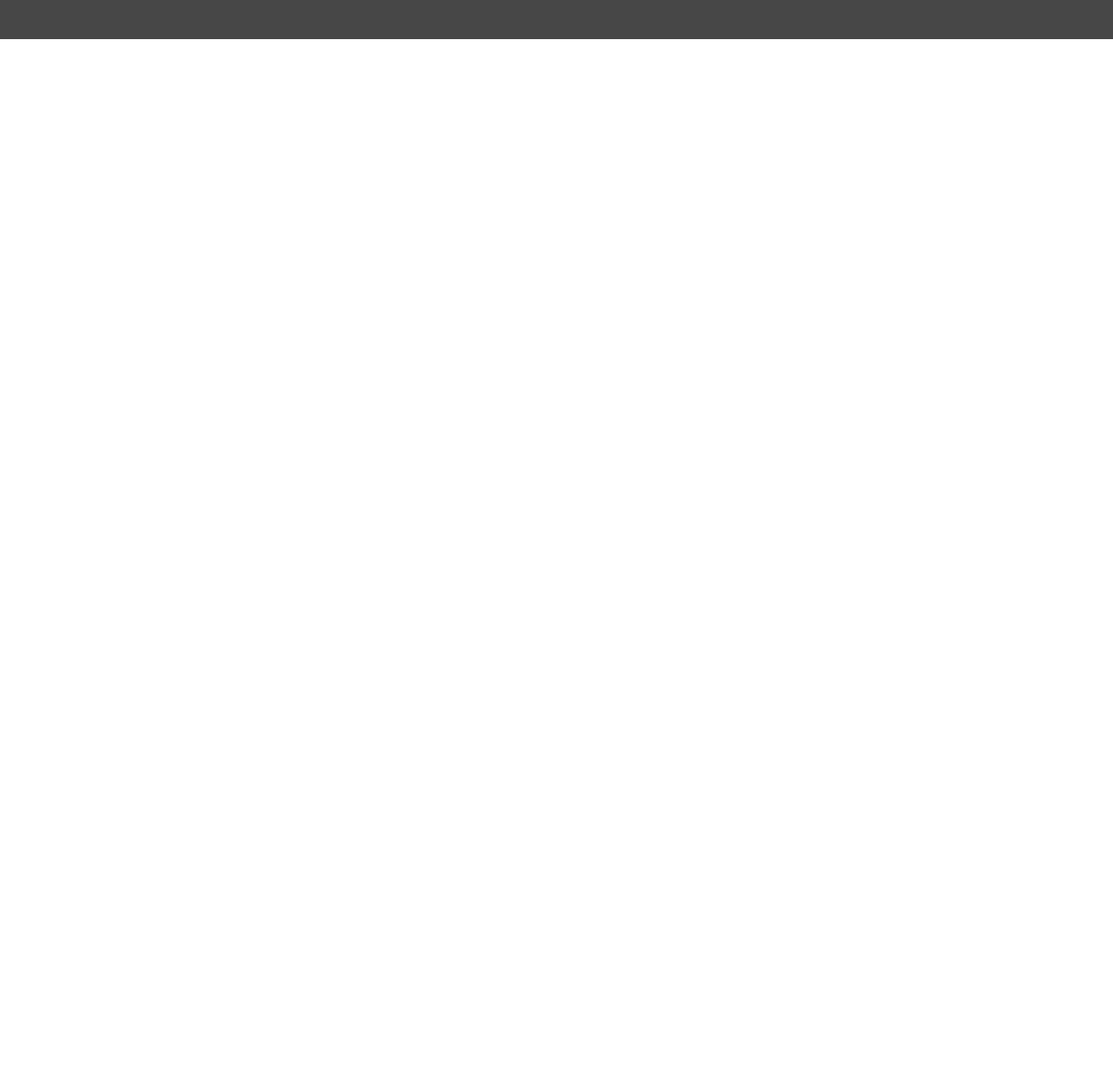
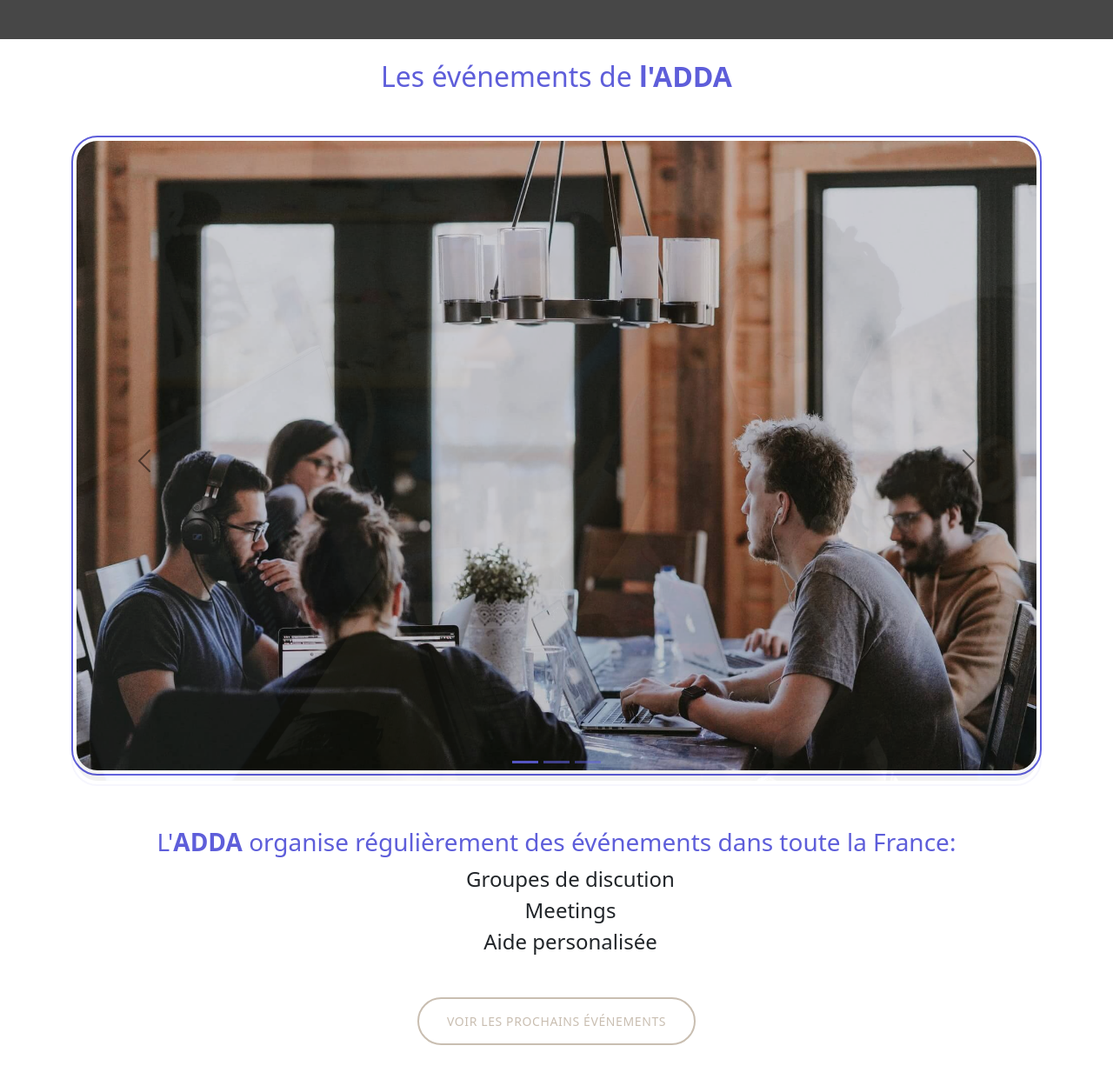
Before and after one commit to Cedric72-web/assoc_Adda, a plain HTML site: page index.html in a window 1280 px wide. Shown: the part 2120-3361 px from the top of the page at 87% size. Before the commit the page ends 2165 px from the top, so only its background shows below. Drawn offline with nearby package versions, Linux system fonts and the light colour scheme; a web font is replaced by a local one.

Commit message:
Add Events section

```diff
--- a/index.html
+++ b/index.html
@@ -159,8 +159,62 @@
               </div>
           </div>
       </div>
-  </section>
-  <!-- End About section-->
+    </section>
+    <!-- End About section-->
+
+    <!-- Start Event section-->
+    <section id="events" class="container-fluid">
+      <div class="d-flex-justify-content-center flex-colum text-center quote">
+        <h2 class="pt-4">Les événements de
+            <span class="fw-bold">l'ADDA</span>
+        </h2>
+      </div>
+      <div class="container">
+        <div id="eventsCarousel" class="carousel slide carousel-fade carousel-dark mt-5 mb-5 carousel-img d-flex justify-content-center align-items-center text-center" data-bs-ride="carousel">
+          <div class="carousel-indicators">
+            <button type="button" data-bs-target="#eventsCarousel" data-bs-slide-to="0" class="active" aria-current="true" aria-label="Slide 1"></button>
+            <button type="button" data-bs-target="#eventsCarousel" data-bs-slide-to="1" aria-label="Slide 2"></button>
+            <button type="button" data-bs-target="#eventsCarousel" data-bs-slide-to="2" aria-label="Slide 3"></button>
+          </div>
+          <div class="carousel-inner">
+            <div class="carousel-item active">
+              <img src="images/caroussel-img1.jpg" class="d-block img-thumbnail" alt="...">
+            </div>
+            <div class="carousel-item">
+              <img src="images/caroussel-img2.jpg" class="d-block img-thumbnail" alt="...">
+            </div>
+            <div class="carousel-item">
+              <img src="images/caroussel-img3.jpg" class="d-block img-thumbnail" alt="...">
+            </div>
+          </div>
+          <button class="carousel-control-prev" type="button" data-bs-target="#eventsCarousel" data-bs-slide="prev">
+            <span class="carousel-control-prev-icon" aria-hidden="true"></span>
+            <span class="visually-hidden">Previous</span>
+          </button>
+          <button class="carousel-control-next" type="button" data-bs-target="#eventsCarousel" data-bs-slide="next">
+            <span class="carousel-control-next-icon" aria-hidden="true"></span>
+            <span class="visually-hidden">Next</span>
+          </button>
+        </div>
+      </div>
+    <div class="events-description mb-5">
+      <h3 class="events-description">
+          L'<span class="fw-bold">ADDA</span> organise régulièrement des événements dans toute la France:
+      </h3>
+      <ul class="events-list">
+          <li class="events-list-item">Groupes de discution</li>
+          <li class="events-list-item">Meetings</li>
+          <li class="events-list-item">Aide personalisée</li>
+      </ul>
+      <div class="btn-container text-center">
+          <a href="./events.html" target="_blank" rel="noopener noreferrer">
+              <button class="btn btn-outline-info">Voir les prochains événements</button>
+          </a>
+      </div>
+    </div>
+    </section>
+    <!-- End Event section-->
+
   </main>
   <!-- End Main -->
 
--- a/style.css
+++ b/style.css
@@ -100,7 +100,7 @@ font-size: 25px;
   cursor: pointer;
 }
 
-/*  Section About */
+/* ------------------------------------ Section About ------------------------------------ */
 
 .about{
   min-height: 100vh;
@@ -120,6 +120,36 @@ font-size: 25px;
   color: var(--secondary-color);
 }
 
+/* ------------------------------------ Section Events ------------------------------------ */
+
+.carousel-indicators button{
+  background-color: var(--secondary-color)!important;
+}
+
+.carousel-inner {
+  justify-content: center;
+  align-items: center;
+}
+
+.carousel-inner img{
+  width: 100vw;
+  border-radius: 30px;
+}
+
+.events-description {
+  text-align: center;
+}
+
+.events-description h3{
+  color: var(--secondary-color);
+}
+
+.events-list-item{
+  list-style: none;
+  font-size: 1.5em;
+}
+
+
   /*------------------------------------ RESPONSIVE -------------------------------------*/
 
   @media screen and (min-width: 900px) {
```
Also changed, not shown: images/caroussel-img1.jpg (added), images/caroussel-img2.jpg (added), images/caroussel-img3.jpg (added), images/caroussel-img4.jpg (added), images/caroussel-img5.jpg (added).
